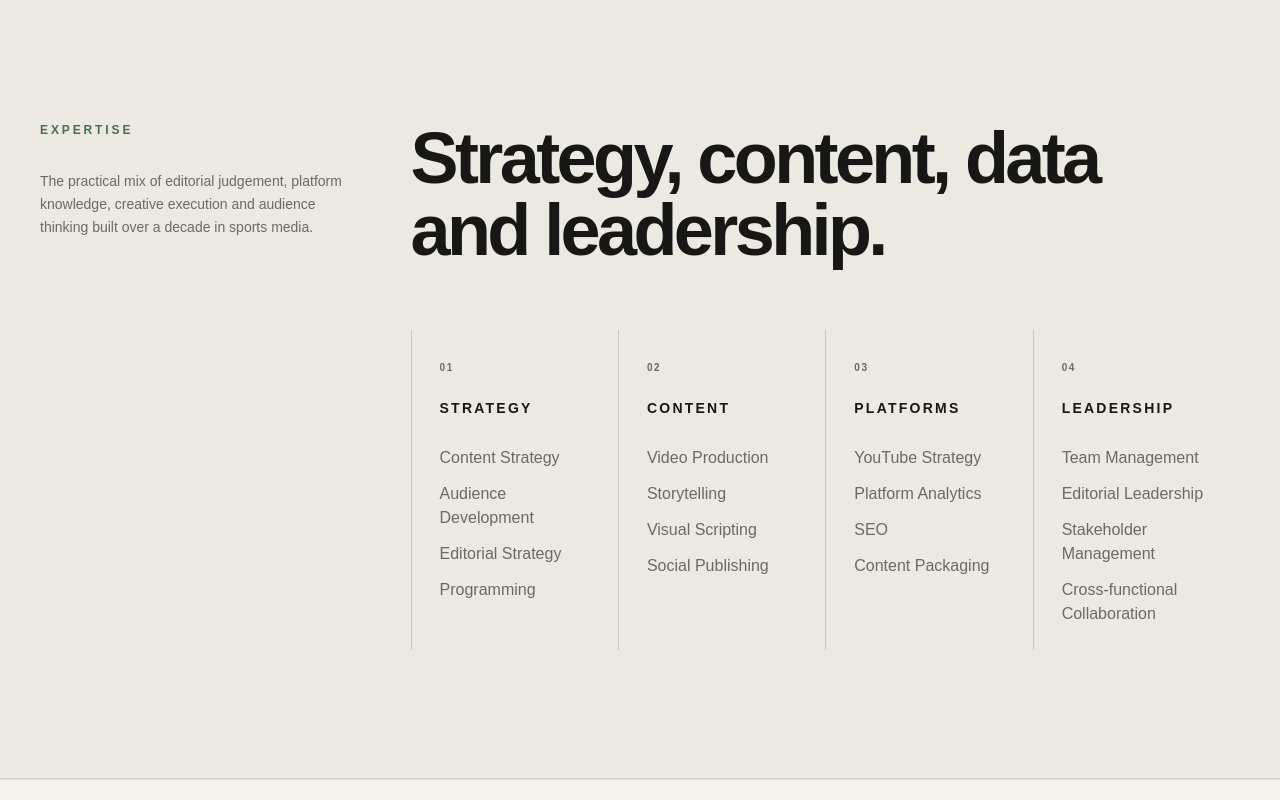
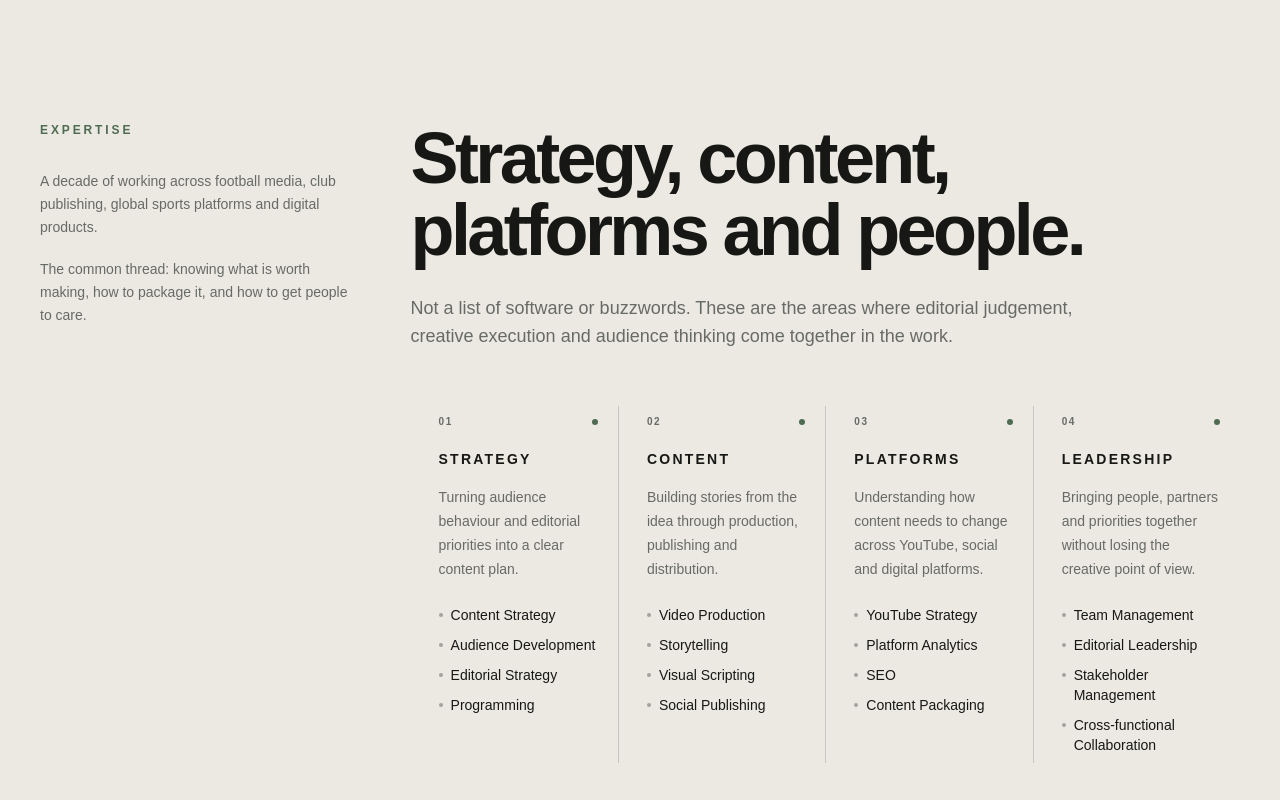
Before and after one commit to AakarshBot/aakars-portfolio-v2, a Next.js app: page / in a window 1280 px wide. Shown: the part 7220-8020 px from the top of the page. Built offline with nearby package versions, Linux system fonts and the light colour scheme.

Commit message:
Refine expertise section hierarchy and positioning

```diff
--- a/src/components/Skills.tsx
+++ b/src/components/Skills.tsx
@@ -1,5 +1,12 @@
 import { skillGroups } from "@/data/portfolio";
 import { SectionLabel } from "./SectionLabel";
+
+const groupDescriptions: Record<string, string> = {
+  Strategy: "Turning audience behaviour and editorial priorities into a clear content plan.",
+  Content: "Building stories from the idea through production, publishing and distribution.",
+  Platforms: "Understanding how content needs to change across YouTube, social and digital platforms.",
+  Leadership: "Bringing people, partners and priorities together without losing the creative point of view.",
+};
 
 export function Skills() {
   return (
@@ -9,18 +16,46 @@ export function Skills() {
           <div>
             <SectionLabel>Expertise</SectionLabel>
             <p className="mt-8 max-w-xs text-sm leading-relaxed text-[var(--muted)]">
-              The practical mix of editorial judgement, platform knowledge, creative execution and audience thinking built over a decade in sports media.
+              A decade of working across football media, club publishing, global sports platforms and digital products.
+            </p>
+            <p className="mt-5 max-w-xs text-sm leading-relaxed text-[var(--muted)]">
+              The common thread: knowing what is worth making, how to package it, and how to get people to care.
             </p>
           </div>
+
           <div>
-            <h2 className="max-w-3xl text-5xl font-semibold tracking-[-0.05em] md:text-7xl">Strategy, content, data and leadership.</h2>
-            <div className="mt-16 grid gap-0 md:grid-cols-2 lg:grid-cols-4">
+            <h2 className="max-w-3xl text-5xl font-semibold tracking-[-0.05em] md:text-7xl">
+              Strategy, content, platforms and people.
+            </h2>
+            <p className="mt-7 max-w-2xl text-base leading-7 text-[var(--muted)] md:text-lg">
+              Not a list of software or buzzwords. These are the areas where editorial judgement, creative execution and audience thinking come together in the work.
+            </p>
+
+            <div className="mt-14 grid gap-0 md:grid-cols-2 lg:grid-cols-4">
               {skillGroups.map((group, index) => (
-                <div key={group.title} className={`border-t border-black/15 p-6 pl-0 lg:border-t-0 lg:border-l lg:pl-7 ${index > 0 ? "md:pl-7" : ""}`}>
-                  <span className="text-[10px] font-semibold tracking-[0.16em] text-[var(--muted)]">0{index + 1}</span>
-                  <h3 className="mt-5 text-sm font-semibold tracking-[0.16em] uppercase">{group.title}</h3>
-                  <ul className="mt-7 space-y-3 text-[var(--muted)]">
-                    {group.items.map(item => <li key={item}>{item}</li>)}
+                <div
+                  key={group.title}
+                  className={`border-t border-black/15 py-7 pr-5 lg:border-t-0 lg:border-l lg:py-2 lg:pl-7 ${
+                    index === 0 ? "lg:pl-0 lg:border-l-0" : ""
+                  }`}
+                >
+                  <div className="flex items-center justify-between">
+                    <span className="text-[10px] font-semibold tracking-[0.16em] text-[var(--muted)]">
+                      0{index + 1}
+                    </span>
+                    <span className="h-1.5 w-1.5 rounded-full bg-[var(--accent)]" aria-hidden="true" />
+                  </div>
+                  <h3 className="mt-5 text-sm font-semibold uppercase tracking-[0.16em]">{group.title}</h3>
+                  <p className="mt-4 text-sm leading-6 text-[var(--muted)]">
+                    {groupDescriptions[group.title]}
+                  </p>
+                  <ul className="mt-6 space-y-2.5 text-sm">
+                    {group.items.map(item => (
+                      <li key={item} className="flex items-start gap-2">
+                        <span className="mt-[0.55em] h-1 w-1 shrink-0 rounded-full bg-black/30" aria-hidden="true" />
+                        <span>{item}</span>
+                      </li>
+                    ))}
                   </ul>
                 </div>
               ))}
```
